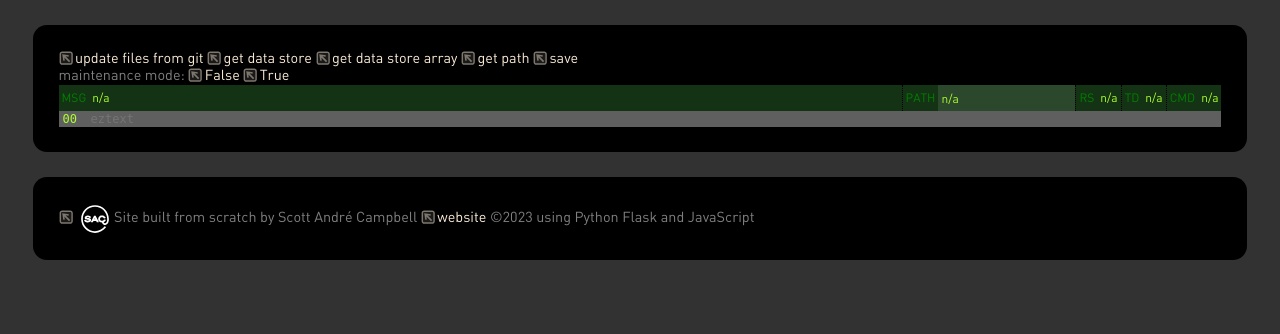
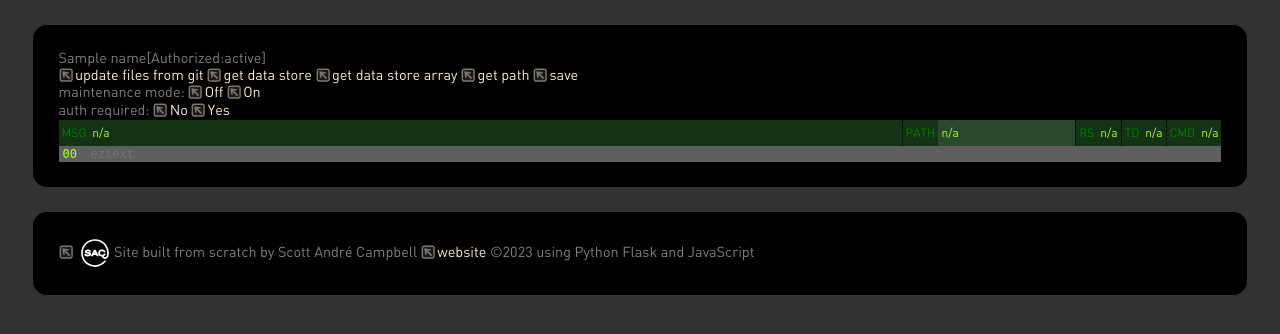
Before and after one commit to luminome/sac-py-api, a Flask app: template project/templates/admin.html in a window 1280 px wide. Shown: the top 334 px of the page. Run offline with Flask 3, Linux system fonts and the light colour scheme; the template is opened without the code that fills it: most values are stand-ins (such as "Sample title", 1, 10 or a date in 2020).

Commit message:
2 days of mods. not bad, forgot default auth mode.

```diff
--- a/config.json
+++ b/config.json
@@ -1,8 +1,7 @@
 {
   "index_message": "this is everything at github.com",
   "maintenance_mode": "True",
-  "requires_auth": "False",
-  "base_url": "http://localhost:5000/",
+  "requires_auth": "True",
   "has_sent_confirm": "False",
   "has_credentials": "False",
   "has_verification": "False",
--- a/project/templates/admin.html
+++ b/project/templates/admin.html
@@ -2,6 +2,9 @@
 
 {% block content %}
 <div id="bank" class="container">
+    <div>
+        {{ name }}[Authorized:{{ state }}]
+    </div>
     <div>
 
         <a href="#" data-ref="modify" data-cmd="update_repository_data">update files from git</a>
@@ -12,8 +15,14 @@
 
         <div>
             <span>maintenance mode:</span>
-            <a href="#" data-ref="modify" data-cmd="configure" data-arg="maintenance_mode:False">False</a>
-            <a href="#" data-ref="modify" data-cmd="configure" data-arg="maintenance_mode:True">True</a>
+            <a href="#" data-ref="modify" data-cmd="configure" data-arg="maintenance_mode:False">Off</a>
+            <a href="#" data-ref="modify" data-cmd="configure" data-arg="maintenance_mode:True">On</a>
+        </div>
+
+        <div>
+            <span>auth required:</span>
+            <a href="#" data-ref="modify" data-cmd="configure" data-arg="requires_auth:False">No</a>
+            <a href="#" data-ref="modify" data-cmd="configure" data-arg="requires_auth:True">Yes</a>
         </div>
 
         <div id="tx-info"></div>
```
